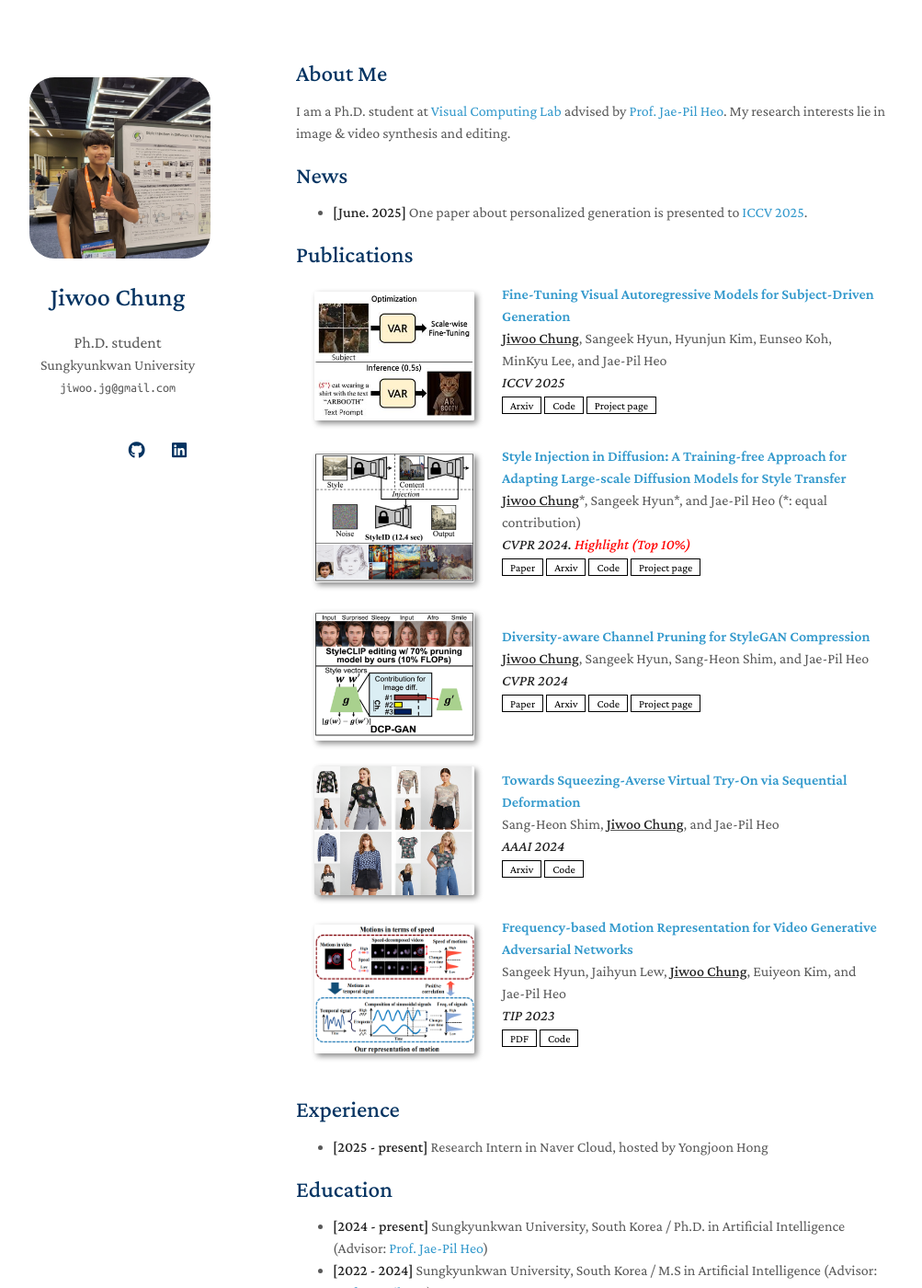
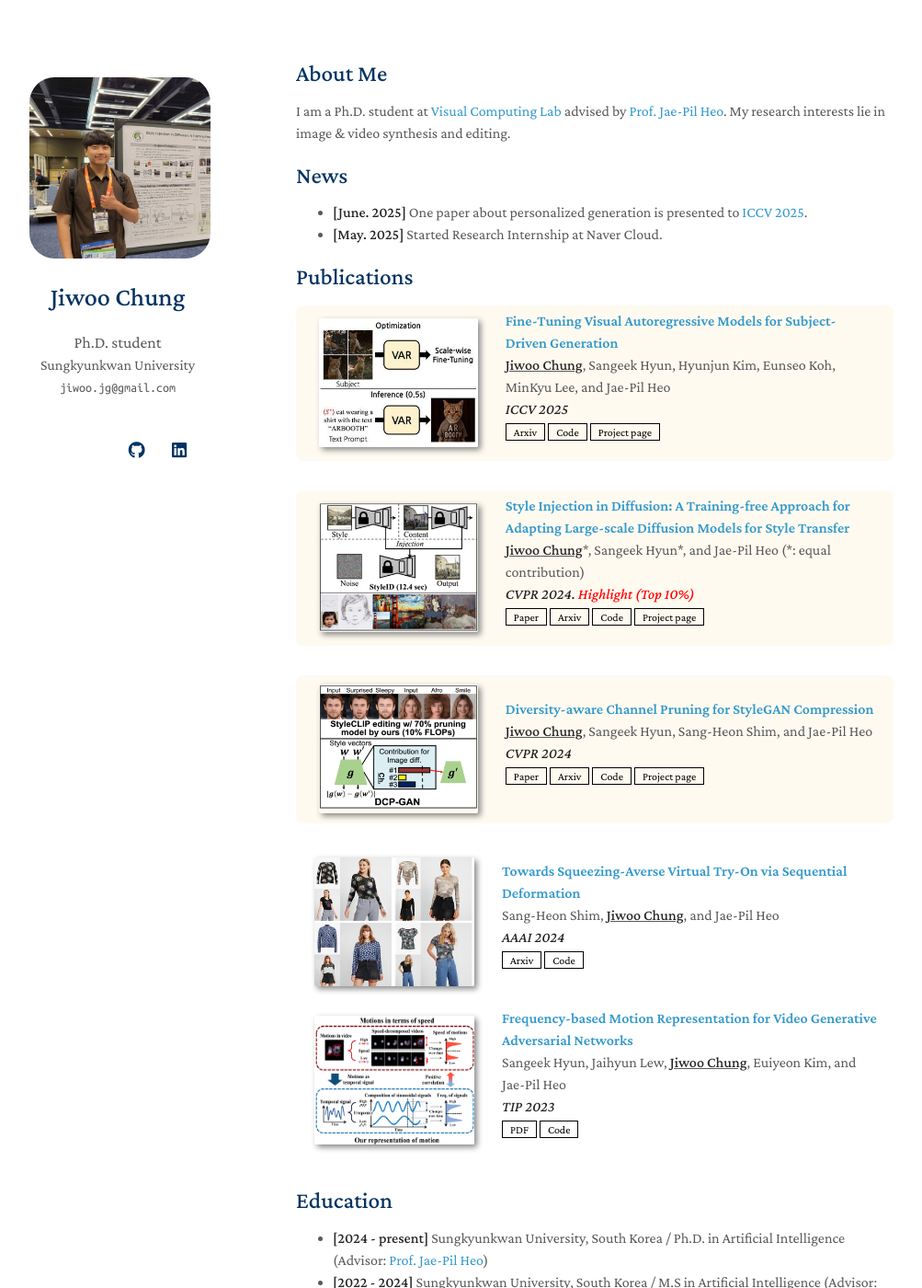
Before and after one commit to jiwoogit/jiwoogit.github.io, a Jekyll site: the page built from index.md, in a window 1280 px wide and 1400 px high. Shown: the whole window at 92% size, without its empty margins (148-1151 px from the left). Built offline with Jekyll 4.4.1, drawn with Linux system fonts in a browser that asks for light colours; nearby versions of some CDN libraries; a style sheet for code colours, icons or effects is not loaded; our own code applies the rules of GitHub Pages for plain Markdown files; some of the changed text lies outside the part shown.

Commit message:
Update personal page

```diff
--- a/_includes/publications.md
+++ b/_includes/publications.md
@@ -3,7 +3,7 @@
 <div class="publications">
 <ol class="bibliography">
 
-<li>
+<li style="background-color: rgba(255,165,0,0.06); border-radius: 8px; padding: 5px 5px 20px 5px;">
 <div class="pub-row">
   <div class="col-sm-3 abbr" style="position: relative;padding-right: 15px;padding-left: 15px;">
     <img src="assets/img/ARBooth_2025.jpg" class="teaser img-fluid z-depth-1">
@@ -25,7 +25,7 @@
 
 <br>
 
-<li>
+<li style="background-color: rgba(255,165,0,0.06); border-radius: 8px; padding: 5px 5px 20px 5px;">
 <div class="pub-row">
   <div class="col-sm-3 abbr" style="position: relative;padding-right: 15px;padding-left: 15px;">
     <img src="assets/img/styleid_thumb_resize.png" class="teaser img-fluid z-depth-1">
@@ -49,7 +49,7 @@
 
 <br>
 
-<li>
+<li style="background-color: rgba(255,165,0,0.06); border-radius: 8px; padding: 5px 5px 20px 5px;">
 <div class="pub-row">
   <div class="col-sm-3 abbr" style="position: relative;padding-right: 15px;padding-left: 15px;">
     <img src="assets/img/dcpgan_thumb_resize.png" class="teaser img-fluid z-depth-1">
--- a/index.md
+++ b/index.md
@@ -10,13 +10,10 @@ My research interests lie in image & video synthesis and editing.
 ## News
 
 - **[June. 2025]** One paper about personalized generation is presented to [ICCV 2025](https://jiwoogit.github.io/ARBooth/).
+- **[May. 2025]** Started Research Internship at Naver Cloud.
 
 
 {% include_relative _includes/publications.md %}
-
-## Experience
-
-- **[2025 - present]** Research Intern in Naver Cloud, hosted by Yongjoon Hong
 
 ## Education
 
```
Also changed, not shown: other parts of index.md (+1 -1 lines).
